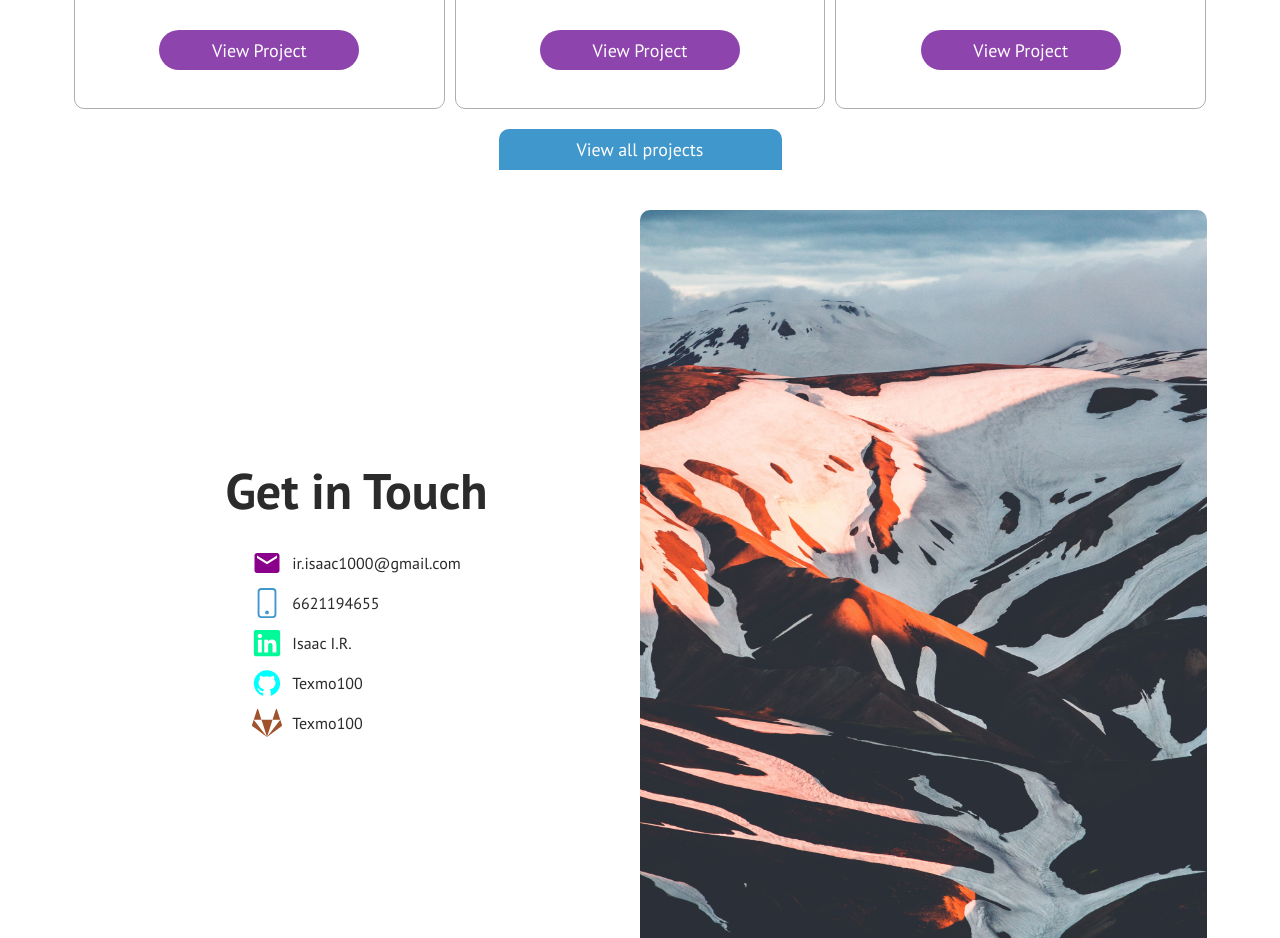
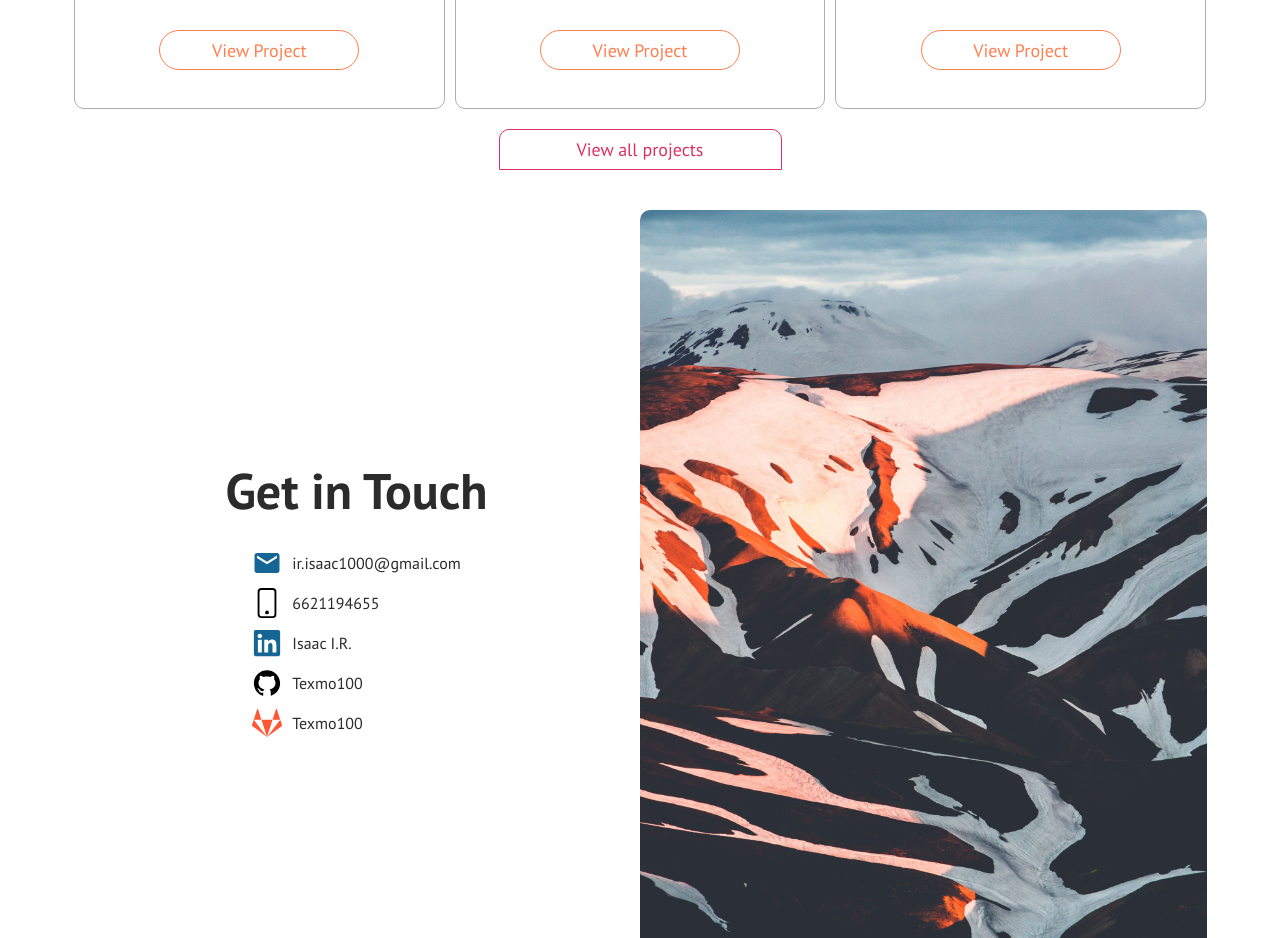
Before and after one commit to Texmo100/Developer-profile-IIR, a React (Create React App) app: page / in a window 1280 px wide. Shown: the part 2260-3198 px from the top of the page. Built offline with nearby package versions, Linux system fonts and the light colour scheme.

Commit message:
DeveloperProfile beta version 1.7, colors updated

```diff
--- a/src/App.css
+++ b/src/App.css
@@ -1,8 +1,8 @@
 :root {
   --y-color: aqua;
-  --main-color-1: #4097CC;
+  --main-color-1: #DE3163;
   --main-color-2: #2b2b2b;
-  --y-violet: #8E44AD;
+  --y-orange: #FF7F50;
   --black-transparent: rgba(0, 0, 0, 0.5);
   --white-transparent: rgba(255, 255, 255, 0.3);
   --white: #ffffff;
--- a/src/Components/Pages/ContactMePage/ContactInfo/ContactInfo.js
+++ b/src/Components/Pages/ContactMePage/ContactInfo/ContactInfo.js
@@ -11,23 +11,23 @@ const ContactInfo = () => {
         <div className={styles["contact-info"]}>
             <ul className={styles["contact-info-content"]}>
                 <li className={styles["contact-info-content__item"]}>
-                    <MdMail style={{ fontSize: "3rem", color: "#8B008B" }} />
+                    <MdMail style={{ fontSize: "3rem", color: "#166695" }} />
                     <p>ir.isaac1000@gmail.com</p>
                 </li>
                 <li className={styles["contact-info-content__item"]}>
-                    <BsPhone style={{ fontSize: "3rem", color: "#4097CC" }} />
+                    <BsPhone style={{ fontSize: "3rem", color: "black" }} />
                     <p>6621194655</p>
                 </li>
                 <li className={styles["contact-info-content__item"]}>
-                    <FaLinkedin style={{ fontSize: "3rem", color: "#00FA9A" }} />
+                    <FaLinkedin style={{ fontSize: "3rem", color: "#166695" }} />
                     <p>Isaac I.R.</p>
                 </li>
                 <li className={styles["contact-info-content__item"]}>
-                    <AiFillGithub style={{ fontSize: "3rem", color: "aqua" }} />
+                    <AiFillGithub style={{ fontSize: "3rem", color: "black" }} />
                     <p>Texmo100</p>
                 </li>
                 <li className={styles["contact-info-content__item"]}>
-                    <FaGitlab style={{ fontSize: "3rem", color: "#A0522D" }} />
+                    <FaGitlab style={{ fontSize: "3rem", color: "#FF5733" }} />
                     <p>Texmo100</p>
                 </li>
             </ul>
--- a/src/Components/Pages/HomePage/Sections/ContactMeSection/ContactMeSection.js
+++ b/src/Components/Pages/HomePage/Sections/ContactMeSection/ContactMeSection.js
@@ -13,24 +13,24 @@ const ContactMeSection = () => {
                 <div className={styles["contact-me__content__desc"]}>
                     <h4>Get in Touch</h4>
                     <ul className={styles["contact-me__content__desc__items"]}>
-                        <li>
-                            <MdMail style={{ fontSize: "3rem", color: "#8B008B" }} />
+                        <li className={styles["contact-info-content__item"]}>
+                            <MdMail style={{ fontSize: "3rem", color: "#166695" }} />
                             <p>ir.isaac1000@gmail.com</p>
                         </li>
-                        <li>
-                            <BsPhone style={{ fontSize: "3rem", color: "#4097CC" }} />
+                        <li className={styles["contact-info-content__item"]}>
+                            <BsPhone style={{ fontSize: "3rem", color: "black" }} />
                             <p>6621194655</p>
                         </li>
-                        <li>
-                            <FaLinkedin style={{ fontSize: "3rem", color: "#00FA9A" }} />
+                        <li className={styles["contact-info-content__item"]}>
+                            <FaLinkedin style={{ fontSize: "3rem", color: "#166695" }} />
                             <p>Isaac I.R.</p>
                         </li>
-                        <li>
-                            <AiFillGithub style={{ fontSize: "3rem", color: "aqua" }} />
+                        <li className={styles["contact-info-content__item"]}>
+                            <AiFillGithub style={{ fontSize: "3rem", color: "black" }} />
                             <p>Texmo100</p>
                         </li>
-                        <li>
-                            <FaGitlab style={{ fontSize: "3rem", color: "#A0522D" }} />
+                        <li className={styles["contact-info-content__item"]}>
+                            <FaGitlab style={{ fontSize: "3rem", color: "#FF5733" }} />
                             <p>Texmo100</p>
                         </li>
                     </ul>
--- a/src/Components/UI/LinkedButton/LinkedButton.module.css
+++ b/src/Components/UI/LinkedButton/LinkedButton.module.css
@@ -1,4 +1,4 @@
-.button{
+.button {
     display: flex;
     justify-content: center;
     align-items: center;
@@ -7,7 +7,7 @@
     font-size: 1.8rem;
 }
 
-.main-image__content__button{
+.main-image__content__button {
     width: 20rem;
     height: 4rem;
     background-color: var(--white-transparent);
@@ -17,43 +17,42 @@
     transition: all 500ms ease;
 }
 
-.main-image__content__button:hover{
+.main-image__content__button:hover {
     cursor: pointer;
     background-color: var(--black-transparent);
     border: 1px solid var(--white);
 }
 
-.about-me__content__button{
+.about-me__content__button {
     width: 20rem;
     height: 4rem;
-    background-color: var(--main-color-1);
-    color: var(--white);
+    border: 1px solid var(--main-color-1);
+    color: var(--main-color-1);
     margin-top: 2rem;
     padding: 1rem;
     transition: all 500ms ease;
 }
 
-.about-me__content__button:hover{
+.about-me__content__button:hover {
     cursor: pointer;
+    background-color: var(--main-color-1);
+    color: var(--white);
+}
+
+.button-all-projects {
+    align-self: center;
+    width: 25%;
+    height: 5rem;
     background-color: var(--white);
     border: 1px solid var(--main-color-1);
     color: var(--main-color-1);
-}
-
-.button-all-projects{
-    align-self: center;
-    width: 25%;
-    height: 5rem;
-    background-color: var(--main-color-1);
-    color: var(--white);
     border-radius: 0;
     border-top-left-radius: 1rem;
     border-top-right-radius: 1rem;
-    border: 1px solid transparent;
     transition: all 500ms ease;
 }
 
-@media screen and (max-width: 980px){
+@media screen and (max-width: 980px) {
     .button-all-projects{
         width: 70%;
         height: 4rem;
@@ -61,26 +60,25 @@
     }
 }
 
-.button-all-projects:hover{
+.button-all-projects:hover {
     cursor: pointer;
-    background-color: var(--white);
-    border: 1px solid var(--main-color-1);
-    color: var(--main-color-1);
+    background-color: var(--main-color-1);
+    color: var(--white);
 }
 
-.button-project-card{
+.button-project-card {
     width: 20rem;
     height: 4rem;
-    background-color: var(--y-violet);
-    color: var(--white);
+    background-color: var(--white);
+    border: 1px solid var(--y-orange);
+    color: var(--y-orange);
     margin-top: 2rem;
     padding: 1rem;
     transition: all 500ms ease;
   }
 
-  .button-project-card:hover{
+  .button-project-card:hover {
     cursor: pointer;
-    background-color: var(--white);
-    border: 1px solid var(--y-violet);
-    color: var(--y-violet);
+    background-color: var(--y-orange);
+    color: var(--white);
   }
```
